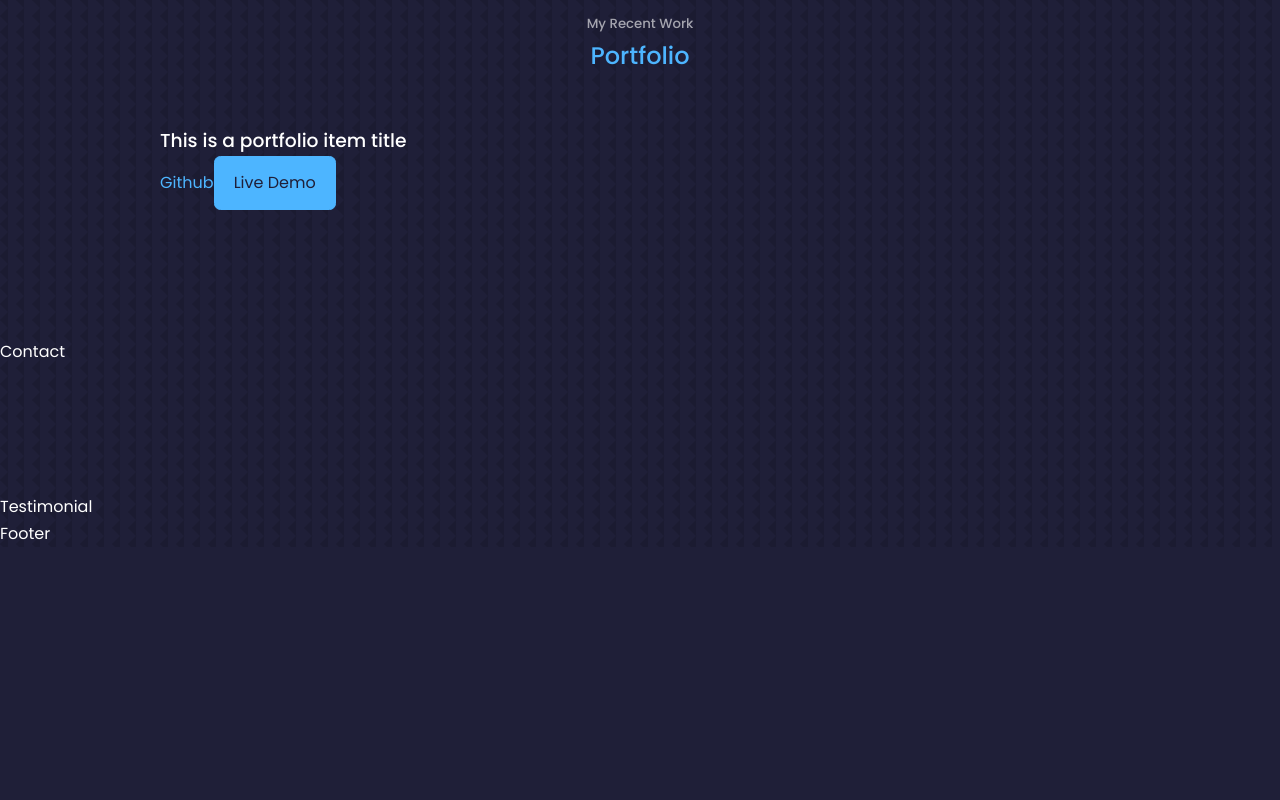
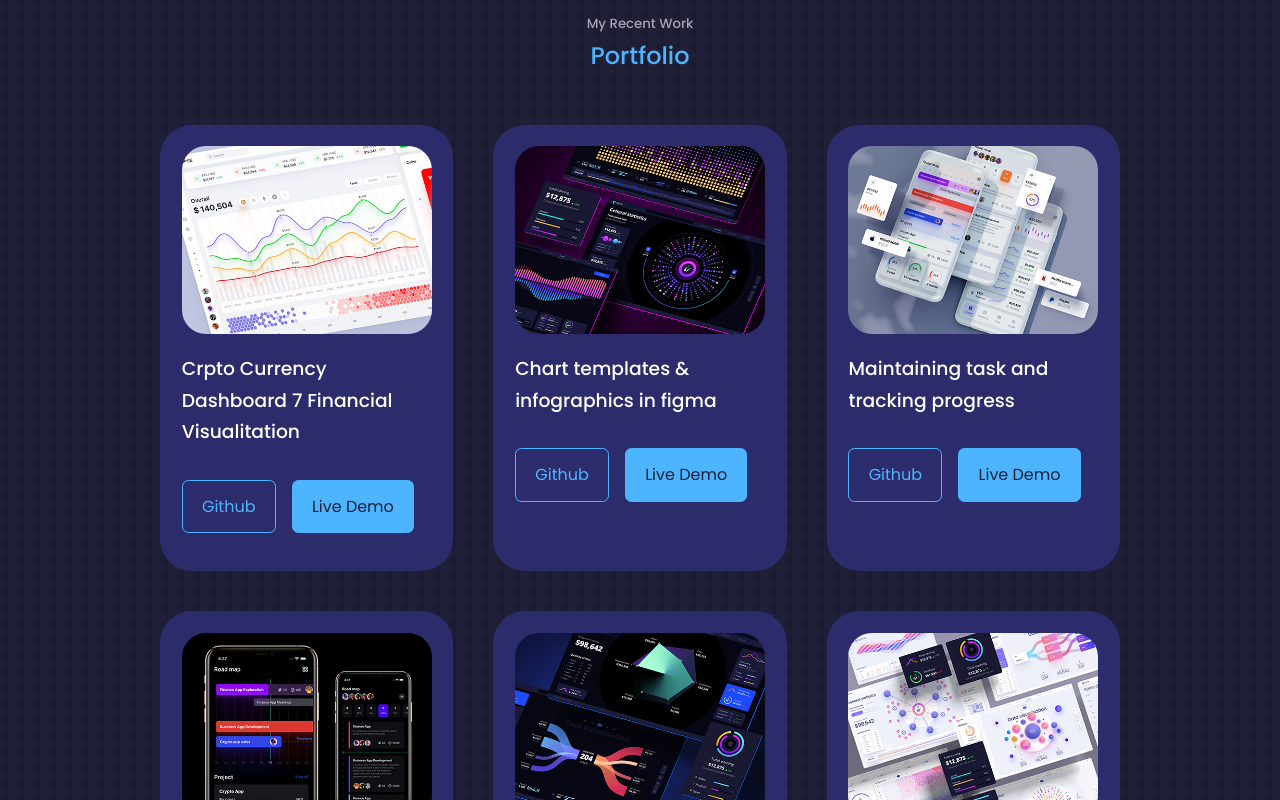
Before and after one commit to dimasmu/portofolio, a React (Create React App) app: page / in a window 1280 px wide. Shown: the part 3160-3960 px from the top of the page. Before the commit the page ends 3707 px from the top, so only its background shows below. Built offline with nearby package versions, Linux system fonts and the light colour scheme.

Commit message:
send portfolio

```diff
--- a/src/components/experience/Experience.jsx
+++ b/src/components/experience/Experience.jsx
@@ -23,35 +23,35 @@
           <h3>Frontend Development</h3>
           <div className="experience__content">
             <article className='experience__details'>
-              <BsPatchCheckFill class="experience__details-icon" />
+              <BsPatchCheckFill className="experience__details-icon" />
               <div>
                 <h4>HTML</h4>
                 <small className='text-light'>Experienced</small>
               </div>
             </article>
             <article className='experience__details'>
-              <BsPatchCheckFill class="experience__details-icon" />
+              <BsPatchCheckFill className="experience__details-icon" />
               <div>
                 <h4>CSS</h4>
                 <small className='text-light'>Intermediate</small>
               </div>
             </article>
             <article className='experience__details'>
-              <BsPatchCheckFill class="experience__details-icon" />
+              <BsPatchCheckFill className="experience__details-icon" />
               <div>
                 <h4>Javascript</h4>
                 <small className='text-light'>Experienced</small>
               </div>
             </article>
             <article className='experience__details'>
-              <BsPatchCheckFill class="experience__details-icon" />
+              <BsPatchCheckFill className="experience__details-icon" />
               <div>
                 <h4>Bootstrap</h4>
                 <small className='text-light'>Experienced</small>
               </div>
             </article>
             <article className='experience__details'>
-              <BsPatchCheckFill class="experience__details-icon" />
+              <BsPatchCheckFill className="experience__details-icon" />
               <div>
                 <h4>Jquery</h4>
                 <small className='text-light'>Experienced</small>
@@ -63,35 +63,35 @@
           <h3>Backend Development</h3>
           <div className="experience__content">
             <article className='experience__details'>
-              <BsPatchCheckFill class="experience__details-icon" />
+              <BsPatchCheckFill className="experience__details-icon" />
               <div>
                 <h4>Node Js</h4>
                 <small className='text-light'>Experienced</small>
               </div>
             </article>
             <article className='experience__details'>
-              <BsPatchCheckFill class="experience__details-icon" />
+              <BsPatchCheckFill className="experience__details-icon" />
               <div>
                 <h4>Mysql</h4>
                 <small className='text-light'>Intermediate</small>
               </div>
             </article>
             <article className='experience__details'>
-              <BsPatchCheckFill class="experience__details-icon" />
+              <BsPatchCheckFill className="experience__details-icon" />
               <div>
                 <h4>Postgresql</h4>
                 <small className='text-light'>Experienced</small>
               </div>
             </article>
             <article className='experience__details'>
-              <BsPatchCheckFill class="experience__details-icon" />
+              <BsPatchCheckFill className="experience__details-icon" />
               <div>
                 <h4>PHP</h4>
                 <small className='text-light'>Intermediate</small>
               </div>
             </article>
             <article className='experience__details'>
-              <BsPatchCheckFill class="experience__details-icon" />
+              <BsPatchCheckFill className="experience__details-icon" />
               <div>
                 <h4>Java</h4>
                 <small className='text-light'>Intermediate</small>
@@ -103,28 +103,28 @@
           <h3>Database Development</h3>
           <div className="experience__content">
             <article className='experience__details'>
-              <BsPatchCheckFill class="experience__details-icon" />
+              <BsPatchCheckFill className="experience__details-icon" />
               <div>
                 <h4>Mysql</h4>
                 <small className='text-light'>Experienced</small>
               </div>
             </article>
             <article className='experience__details'>
-              <BsPatchCheckFill class="experience__details-icon" />
+              <BsPatchCheckFill className="experience__details-icon" />
               <div>
                 <h4>Postgresql</h4>
                 <small className='text-light'>Experienced</small>
               </div>
             </article>
             <article className='experience__details'>
-              <BsPatchCheckFill class="experience__details-icon" />
+              <BsPatchCheckFill className="experience__details-icon" />
               <div>
                 <h4>Sql Server</h4>
                 <small className='text-light'>Experienced</small>
               </div>
             </article>
             <article className='experience__details'>
-              <BsPatchCheckFill class="experience__details-icon" />
+              <BsPatchCheckFill className="experience__details-icon" />
               <div>
                 <h4>MongoDb</h4>
                 <small className='text-light'>beginner</small>
--- a/src/components/portofolio/Portofolio.jsx
+++ b/src/components/portofolio/Portofolio.jsx
@@ -8,20 +8,72 @@
 import IMG6 from '../../assets/portfolio6.jpg'
 
 const Portofolio = () => {
+  const data = [
+    {
+      id: 1,
+      image: IMG1,
+      title: 'Crpto Currency Dashboard 7 Financial Visualitation',
+      github: 'https://github.com',
+      demo: 'https://dribble.com/Alien_pixels'
+    },
+    {
+      id: 2,
+      image: IMG2,
+      title: 'Chart templates & infographics in figma',
+      github: 'https://github.com',
+      demo: 'https://dribble.com/Alien_pixels'
+    },
+    {
+      id: 3,
+      image: IMG3,
+      title: 'Maintaining task and tracking progress',
+      github: 'https://github.com',
+      demo: 'https://dribble.com/Alien_pixels'
+    },
+    {
+      id: 4,
+      image: IMG4,
+      title: 'Chart templates & infographics in figma',
+      github: 'https://github.com',
+      demo: 'https://dribble.com/Alien_pixels'
+    },
+    {
+      id: 5,
+      image: IMG5,
+      title: 'Chart templates & infographics in figma',
+      github: 'https://github.com',
+      demo: 'https://dribble.com/Alien_pixels'
+    },
+    {
+      id: 6,
+      image: IMG6,
+      title: 'Maintaining task and tracking progress',
+      github: 'https://github.com',
+      demo: 'https://dribble.com/Alien_pixels'
+    }
+  ]
   return (
     <section id='portfolio'>
       <h5>My Recent Work</h5>
       <h2>Portfolio</h2>
 
       <div className='container portfolio__container'>
-        <article className='portfolio__item'>
-          <div className='portfolio__item-image'>
-
-          </div>
-          <h3>This is a portfolio item title</h3>
-          <a href="https://github.com">Github</a>
-          <a href="https://dribble.com/Alien_pixels" className='btn btn-primary' target='_blank'>Live Demo</a>
-        </article>
+        {
+          data.map(({id, image, title, github, demo}) => {
+            return(
+            <article key={id} className='portfolio__item'>
+              <div className='portfolio__item-image'>
+                <img src={image} alt={title} />
+              </div>
+              <h3>{title}</h3>
+              <div className="portfolio__item-cta">
+                <a href={github} className='btn' target='_blank'>Github</a>
+                <a href={demo} className='btn btn-primary' target='_blank'>Live Demo</a>
+              </div>
+            </article>
+          )
+          })
+        }
       </div>
     </section>
   )
--- a/src/components/portofolio/portofolio.css
+++ b/src/components/portofolio/portofolio.css
@@ -0,0 +1,49 @@
+.portfolio__container {
+    display: grid;
+    grid-template-columns: repeat(3, 1fr);
+    gap: 2.5rem;
+}
+
+.portfolio__item {
+    background: var(--color-bg-variant);
+    padding: 1.3rem;
+    border-radius: 2rem;
+    border: 1px solid transparent;
+    transition: var(--transition);
+}
+
+.portfolio__item:hover {
+    border-color: var(--color-primary-variant);
+    background: transparent;
+}
+
+.portfolio__item-image {
+    border-radius: 1.5rem;
+    overflow: hidden;
+}
+
+.portfolio__item h3 {
+    margin: 1.2rem 0 2rem;
+}
+
+.portfolio__item-cta {
+    display: flex;
+    gap: 1rem;
+    margin-bottom: 1rem;
+}
+
+/*===============MEDIA QUERY (MEDIUM DEVICES)=================*/
+@media screen and (max-width: 1024px) {
+    .portfolio__container{
+        grid-template-columns: 1fr 1fr;
+        gap: 1.2rem;
+    }
+}
+
+/*===============MEDIA QUERY (SMALL DEVICES)=================*/
+@media screen and (max-width: 600px) {
+    .portfolio__container{
+        grid-template-columns: 1fr;
+        gap: 1rem;
+    }
+}
```
